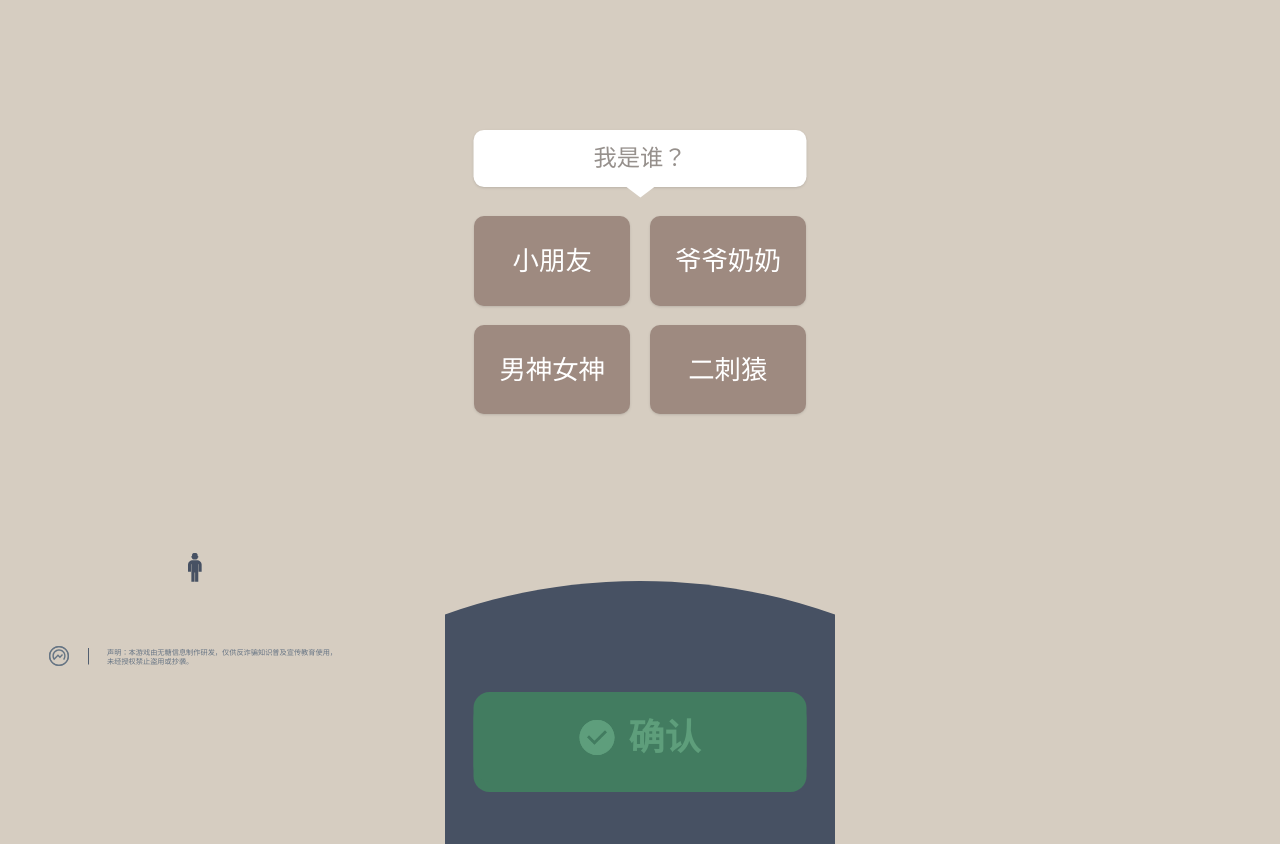
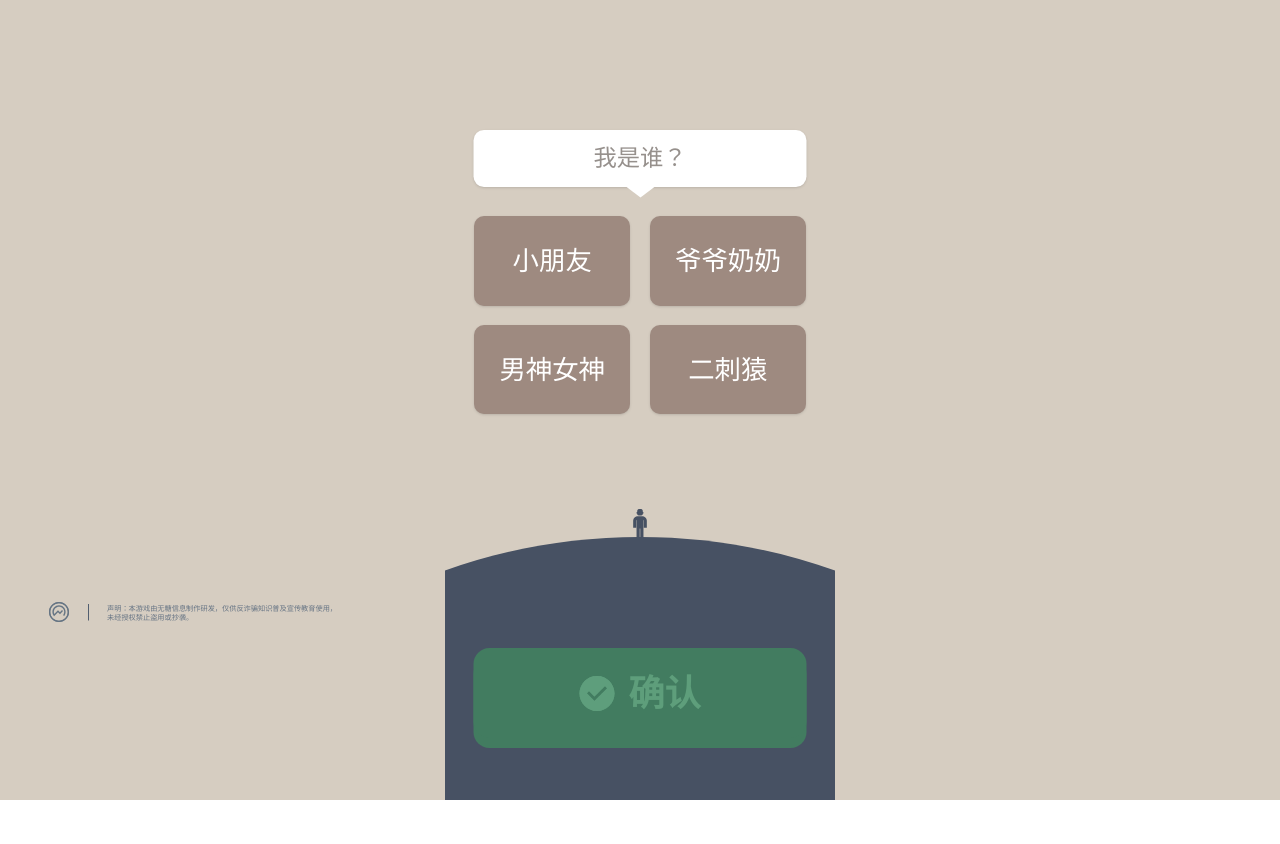
Before and after one commit to furuhana/MCP_shiyan, a React (Vite) app: page / in a window 1280 px wide. After the commit the page ends 800 px from the top, so only its background shows below. Built offline with nearby package versions, Linux system fonts and the light colour scheme.

Commit message:
修复手机端显示不全的问题

```diff
--- a/src/components/ContainerQuestionWhole.jsx
+++ b/src/components/ContainerQuestionWhole.jsx
@@ -10,7 +10,7 @@ export default function ContainerQuestionWhole() {
             </div>
 
             {/* Tail positioned absolutely */}
-            <div className="absolute top-[56.5px] left-[153px] w-[27.8px] h-[10.5px]">
+            <div className="absolute top-[56.5px] left-1/2 -translate-x-1/2 w-[27.8px] h-[10.5px]">
                 <div className="w-full h-full rotate-180">
                     <ShapeBubbleTail />
                 </div>
--- a/src/components/SectionFooterScene.jsx
+++ b/src/components/SectionFooterScene.jsx
@@ -16,7 +16,7 @@ export default function SectionFooterScene() {
             </div>
 
             {/* Silhouette Man */}
-            <div className="absolute top-0 left-[188px] w-[13.66px] h-[28.83px]">
+            <div className="absolute top-0 left-1/2 -translate-x-1/2 w-[13.66px] h-[28.83px]">
                 <IconSilhouetteMan />
             </div>
 
--- a/src/components/ViewHomePage.jsx
+++ b/src/components/ViewHomePage.jsx
@@ -5,7 +5,7 @@ import SectionFooterScene from './SectionFooterScene';
 
 export default function ViewHomePage() {
     return (
-        <div className="relative w-full h-screen min-h-[844px] bg-[#d6cdc1] overflow-hidden flex flex-col items-center select-none" data-name="View_Home_Page">
+        <div className="relative w-full min-h-[100dvh] bg-[#d6cdc1] overflow-hidden flex flex-col items-center select-none" data-name="View_Home_Page">
             {/*
         Layout Strategy:
         Question Area: top-[130px] approx (from Figma: 129.65)
```
Also changed, not shown: 1 other file (tests, documents, lock files or other folders).
